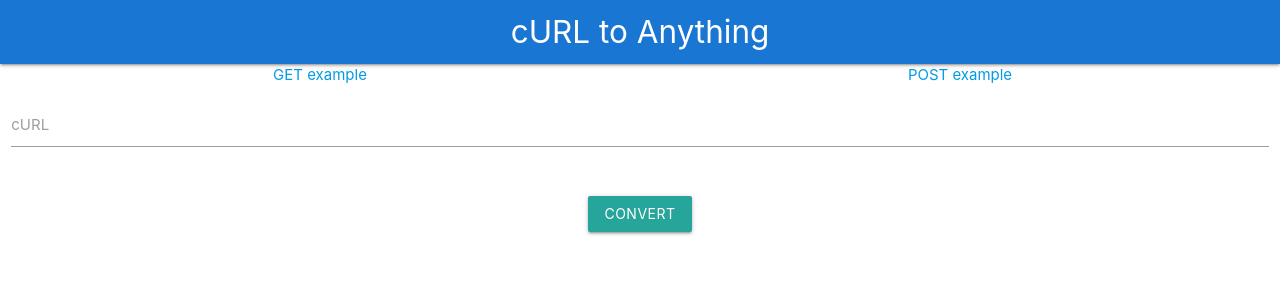
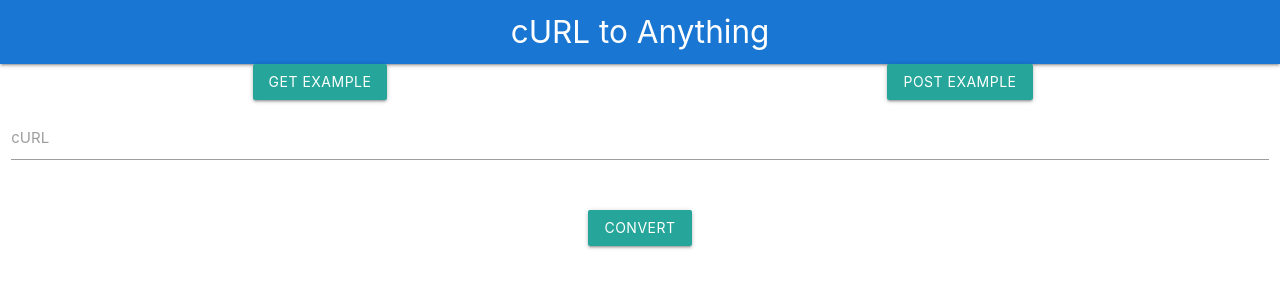
Before and after one commit to maximilianoalves/curl-to-anything, a React (Create React App) app: page / in a window 1280 px wide. Shown: the top 300 px of the page. Built offline with nearby package versions, Linux system fonts and the light colour scheme.

Commit message:
change <a> for <button> to fix build warn

```diff
--- a/src/Home/index.tsx
+++ b/src/Home/index.tsx
@@ -7,14 +7,14 @@ function Home() {
     <div>
       <nav className="blue darken-2">
         <div className="nav-wrapper">
-          <a className="brand-logo center">cURL to Anything</a>
+          <a href="/#" className="brand-logo center">cURL to Anything</a>
         </div>
       </nav>
       <div className="row center content">
         <div className="row">
             <div className="row  textarea-curl">
-                <div className="col s6"><a onClick={() => {}}>GET example</a></div>
-                <div className="col s6"><a onClick={() => {}}>POST example</a></div>
+                <div className="col s6"><button className="btn waves-effect waves-light" onClick={() => {}}>GET example</button></div>
+                <div className="col s6"><button className="btn waves-effect waves-light" onClick={() => {}}>POST example</button></div>
                 <div className="input-field col s12">
                     <textarea id="curl" className="materialize-textarea"></textarea>
                     <label>cURL</label>
```
Also changed, not shown: 1 other file (tests, documents, lock files or other folders).
